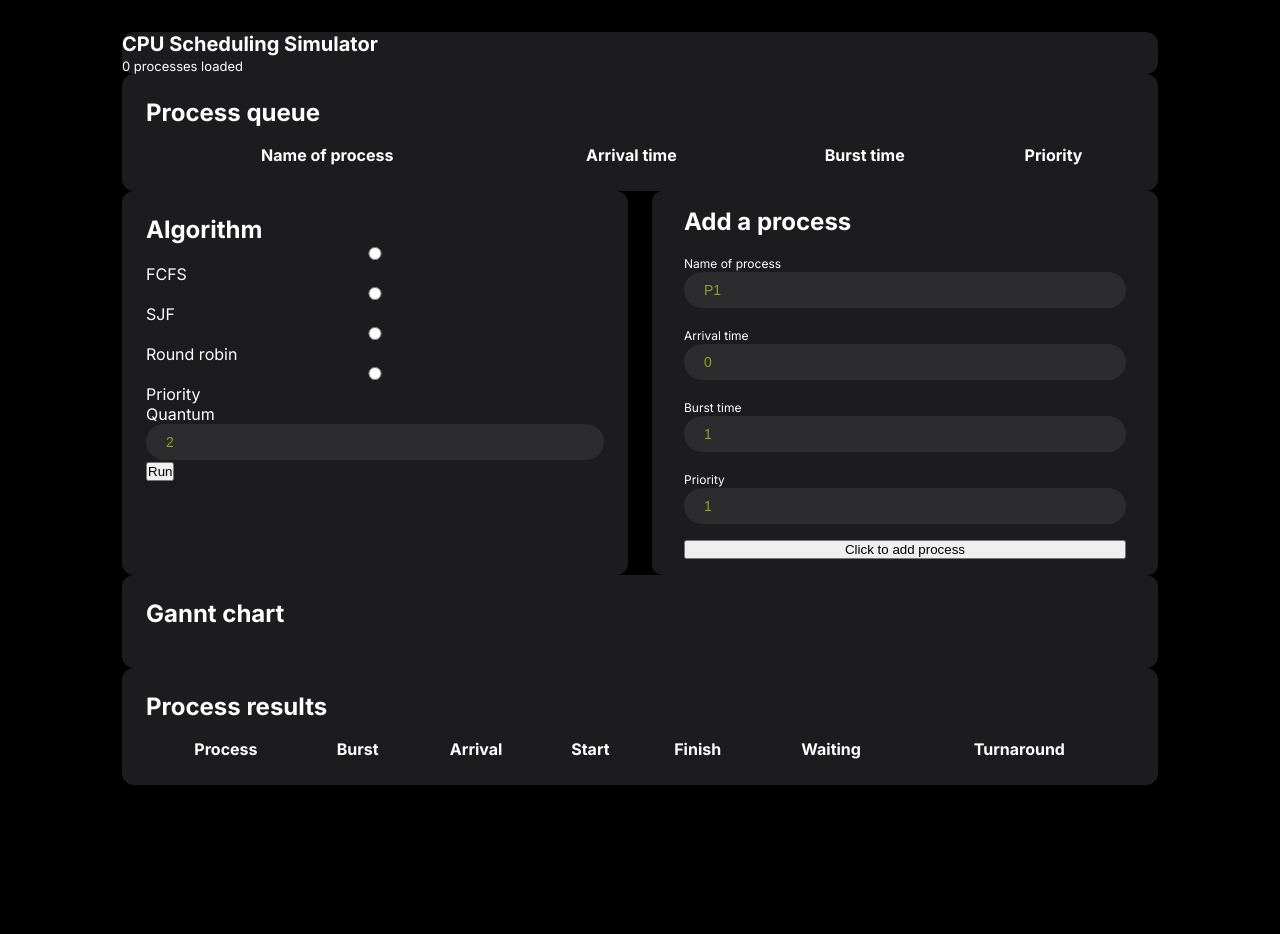
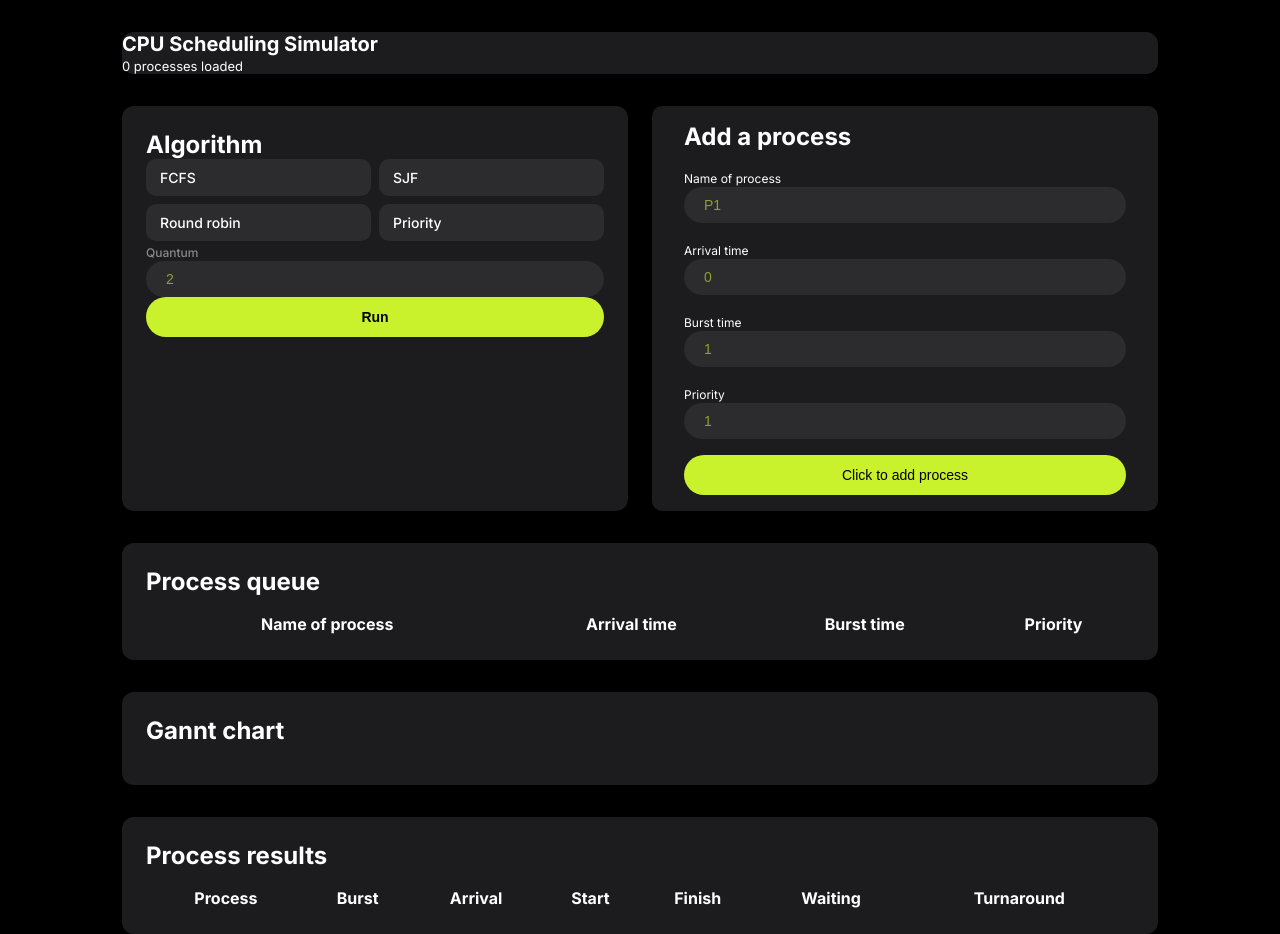
Before and after one commit to alex-perez10/cpu-scheduler, a plain HTML site: page index.html in a window 1280 px wide. Before the commit the page ends 800 px from the top, so only its background shows below. Drawn offline with Linux system fonts and the light colour scheme.

Commit message:
fix HTML section order and add gap spacing to container

```diff
--- a/index.html
+++ b/index.html
@@ -24,6 +24,7 @@
             max-width: 1100px;
             margin: 0 auto;
             padding: 2rem;
+            gap: 2rem;
         }
 
         .header {
@@ -68,6 +69,37 @@
             padding: 1.5rem;
         }
 
+        .algorithm-section input[type="radio"] {
+            display: none;
+        }
+
+        .algorithm-section label {
+            display: block;
+            padding: 10px 14px;
+            background-color: #2C2C2E;
+            border-radius: 10px;
+            font-size: 14px;
+            font-weight: 500;
+            color: white;
+        }
+        .algorithm-section input[type="radio"]:checked + label {
+            background-color: #C9F22C;
+            color: #000000;
+        }
+
+        .algo-grid {
+            display: grid;
+            grid-template-columns: 1fr 1fr;
+            gap: 8px;
+        }
+        .quantum-input label {
+            background: none !important;
+            padding: 0 !important;
+            font-size: 12px;
+            color: #888;
+            display: inline !important;
+        }
+
         .table-section,
         .gantt-chart,
         .process-result {
@@ -98,6 +130,26 @@
             color: 888;
         }
 
+        #process-add-btn {
+            background-color: #C9F22C;
+            border: none;
+            padding: 12px;
+            border-radius: 50px;
+            font-size: 14px;
+            font-weight: 14px;
+            width: 100%;
+        }
+
+        #run-btn {
+            background-color: #C9F22C;
+            border: none;
+            padding: 12px 24px;
+            border-radius: 50px;
+            font-size: 14px;
+            font-weight: 700;
+            width:100%;
+        }
+
     </style>
 
 </head>
@@ -112,23 +164,6 @@
             </div>
         </div>
 
-        <!-- Table Queue Section-->
-        <div class="table-section">
-            <h2>Process queue</h2>
-            <table>
-                <thead>
-                    <tr>
-                        <th>Name of process</th>
-                        <th>Arrival time</th>
-                        <th>Burst time</th>
-                        <th>Priority</th>
-                    </tr>
-                </thead>
-                <tbody id="process-tbody">
-                </tbody>
-            </table>
-        </div>
-
         <!-- Top Panels-->
         <div class="top-panels">
 
@@ -136,6 +171,7 @@
 
         <div class="algorithm-section">
             <h2>Algorithm</h2>
+            <div class="algo-grid">
             <input type="radio" id="FCFS" name="algorithm" value="FCFS">
             <label for="FCFS">FCFS</label>
             <input type="radio" id="SJF" name="algorithm" value="SJF">
@@ -144,6 +180,7 @@
             <label for="round-robin">Round robin</label>
             <input type="radio" id="Priority" name="algorithm" value="Priority">
             <label for="Priority">Priority</label>
+            </div>
             <div class="quantum-input">
                 <label for="quantum">Quantum</label>
                 <input type="number" id="quantum" placeholder="2" />
@@ -173,6 +210,24 @@
                 <button id="process-add-btn">Click to add process</button>
             </div>
         </div>
+
+             <!-- Table Queue Section-->
+        <div class="table-section">
+            <h2>Process queue</h2>
+            <table>
+                <thead>
+                    <tr>
+                        <th>Name of process</th>
+                        <th>Arrival time</th>
+                        <th>Burst time</th>
+                        <th>Priority</th>
+                    </tr>
+                </thead>
+                <tbody id="process-tbody">
+                </tbody>
+            </table>
+        </div>
+
 
         <!-- Gantt Chart Section-->
         <div class="gantt-chart">
```
